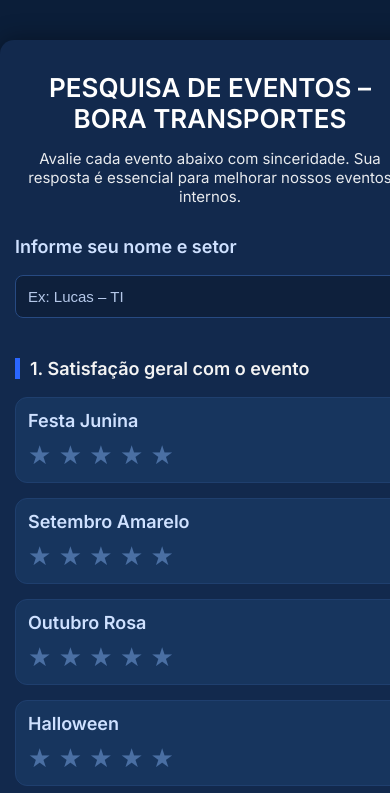
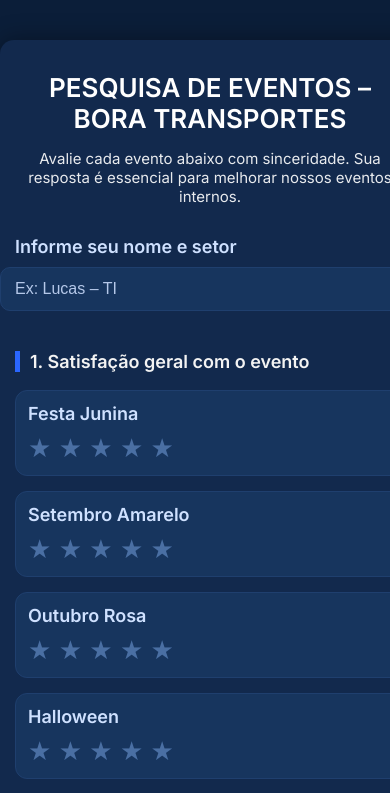
Before and after one commit to LDias7/Forms-Eventos, a website: page public/index.html in a window 390 px wide. Shown: the top 793 px of the page. Drawn offline with Linux system fonts and the light colour scheme.

Commit message:
Update styles.css

```diff
--- a/public/styles.css
+++ b/public/styles.css
@@ -194,44 +194,49 @@
     .stars {
         font-size: 26px;
     }
-   /* BLOCO IDENTIFICAÇÃO */
-.identificacao-bloco {
-    background: #17355e;
-    padding: 18px 20px;
-    border-radius: 12px;
+  /* WRAPPER CENTRALIZADO DO BLOCO */
+.identificacao-wrapper {
+    width: 100%;
+    display: flex;
+    flex-direction: column;
+    align-items: center;         /* centraliza horizontalmente */
     margin-bottom: 25px;
-    border: 1px solid #1f3f6e;
-    width: 100%;
 }
 
+/* TÍTULO */
 .identificacao-label {
+    width: 100%;
+    max-width: 500px;            /* mesmo tamanho visual */
+    color: #cfe1ff;
     font-size: 18px;
-    color: #cfe1ff;
     font-weight: 600;
     margin-bottom: 10px;
-    display: block;
 }
 
+/* CAIXA DE TEXTO PADRÃO BORA */
 .input-identificacao {
     width: 100%;
-    background: #0e203c;
-    border: 1px solid #274a82;
+    max-width: 500px;            /* para centralizar com largura fixa */
+    background: #17355e;         /* mesmo azul das caixas */
+    border: 1px solid #1f3f6e;
     color: #ffffff;
-    padding: 12px;
-    font-size: 15px;
-    border-radius: 8px;
-    margin-top: 8px;
+    padding: 12px 14px;
+    font-size: 16px;
+    border-radius: 10px;
     transition: 0.25s;
 }
 
+/* Placeholder no tom claro */
 .input-identificacao::placeholder {
     color: #b5c8e9;
 }
 
+/* Efeito de foco igual às outras caixas */
 .input-identificacao:focus {
     border-color: #2a66ff;
     outline: none;
-    box-shadow: 0 0 4px rgba(42,102,255,0.6);
+    box-shadow: 0 0 6px rgba(42,102,255,0.6);
 }
 
+
 }
```
